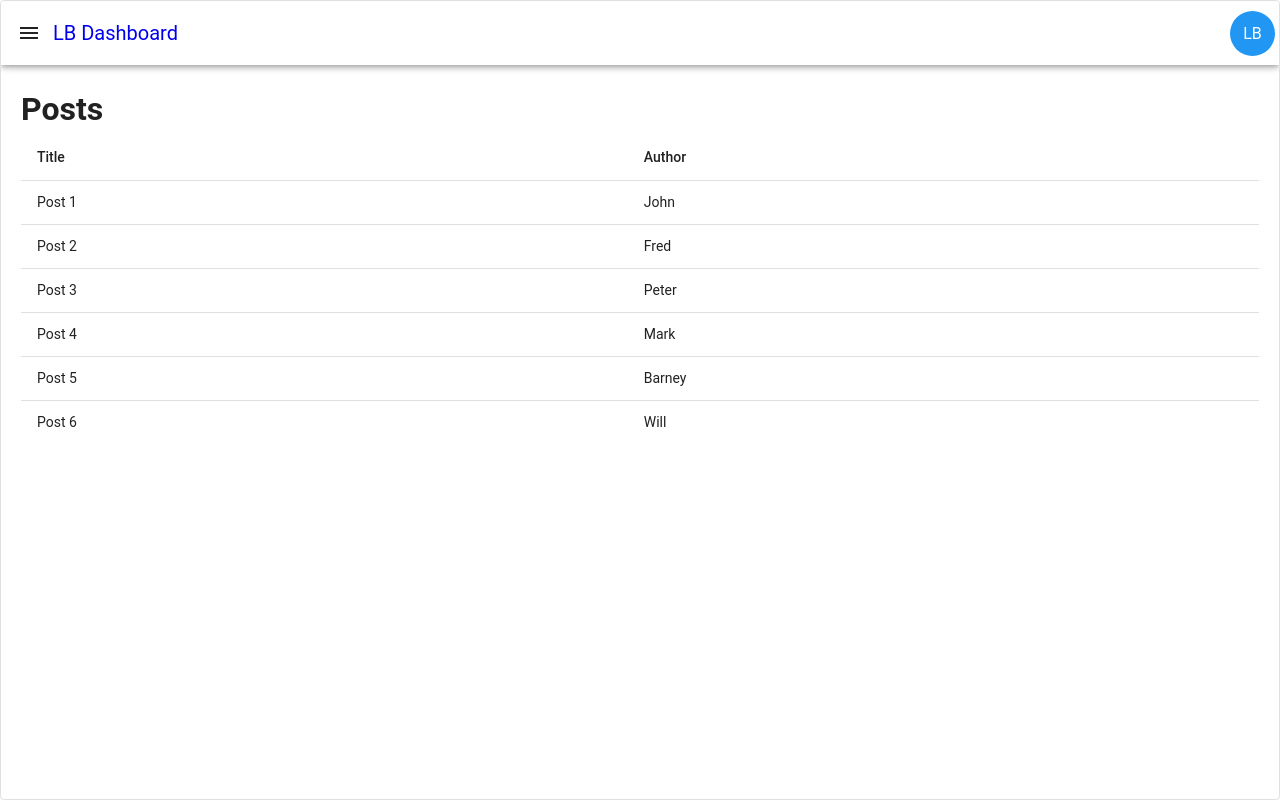
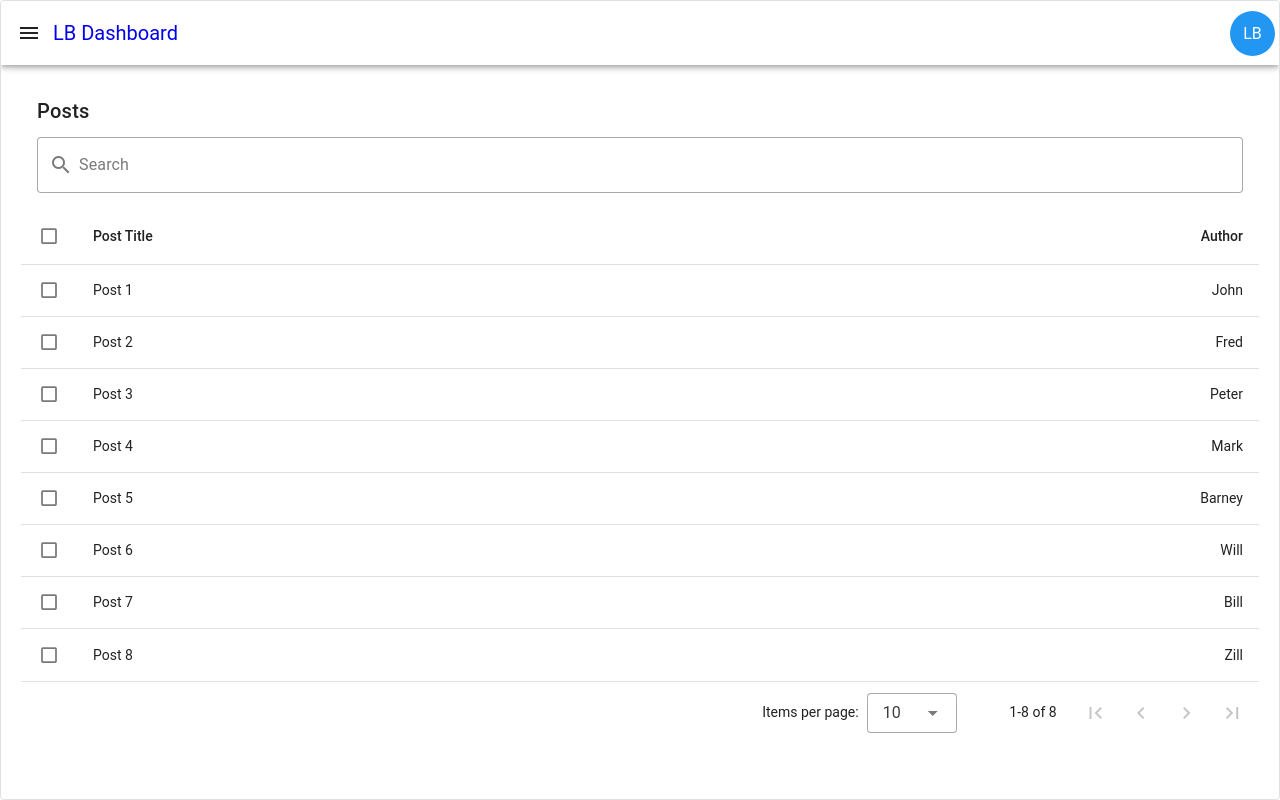
Before and after one commit to LucianoBuhler/lb-vuetify-dash, a Vue app: page /posts in a window 1280 px wide. Built offline with nearby package versions, Linux system fonts and the light colour scheme; a small style sheet from the web is missing.

Commit message:
Posts page: added data table component with filterin, pagination, sorting and seraching features

```diff
--- a/src/pages/posts.vue
+++ b/src/pages/posts.vue
@@ -1,33 +1,28 @@
 <template>
-  <div>
-    <h1>Posts</h1>
-    <v-table
-      :height="300"
-      :fixed-header="true"
-      density="comfortable"
-      :hover="true"
-    >
-      <thead>
-        <tr>
-          <th class="text-left">
-            Title
-          </th>
-          <th class="text-left">
-            Author
-          </th>
-        </tr>
-      </thead>
-      <tbody>
-        <tr
-          v-for="item in posts"
-          :key="item.title"
-        >
-          <td>{{ item.title }}</td>
-          <td>{{ item.author }}</td>
-        </tr>
-      </tbody>
-    </v-table>
-  </div>
+  <v-card
+    flat
+    title="Posts"
+  >
+    <template #text>
+      <v-text-field
+        v-model="search"
+        hide-details
+        label="Search"
+        prepend-inner-icon="mdi-magnify"
+        single-line
+        variant="outlined"
+      />
+    </template>
+
+    <v-data-table
+      v-model="selected"
+      :headers="headers"
+      item-value="title"
+      :items="posts"
+      :search="search"
+      show-select
+    />
+  </v-card>
 </template>
 
 <script setup lang="ts">
@@ -43,4 +38,21 @@
     { title: 'Post 7', author: 'Bill' },
     { title: 'Post 8', author: 'Zill' },
   ])
+
+  const selected = ref([])
+  const search = ref([])
+
+  const headers = ref([
+    {
+      title: 'Post Title',
+      align: 'start',
+      sortable: true,
+      key: 'title',
+    },
+    {
+      title: 'Author',
+      align: 'end',
+      key: 'author'
+    },
+  ])
 </script>
```
